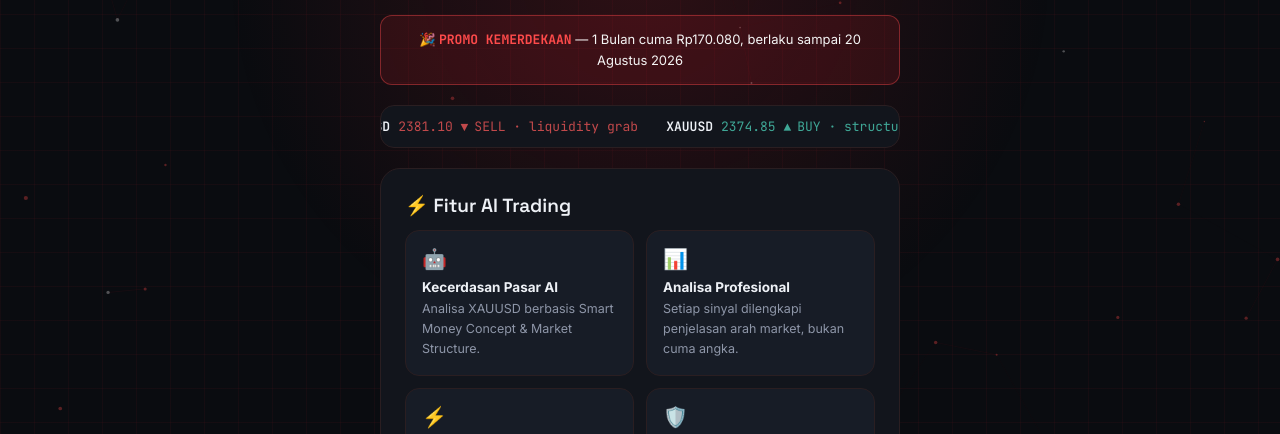
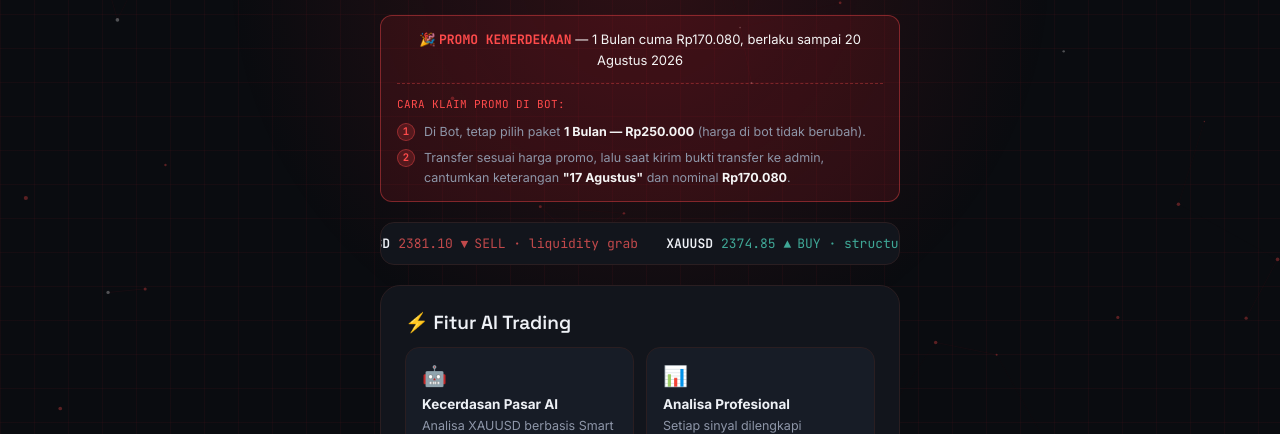
Before and after one commit to yuriandiarma15-lang/signalAIXAU, a website: page public/index.html in a window 1280 px wide. Shown: the part 326-760 px from the top of the page. Drawn offline with Linux system fonts and the light colour scheme.

Commit message:
Update index.html

```diff
--- a/public/index.html
+++ b/public/index.html
@@ -194,6 +194,44 @@
     line-height:1.6;
   }
   .promo-strip strong{ color:var(--gold-bright); font-family:var(--font-mono); }
+  .promo-howto{
+    margin-top:12px;
+    padding-top:12px;
+    border-top:1px dashed rgba(255,75,75,.35);
+    text-align:left;
+  }
+  .promo-howto-title{
+    font-family:var(--font-mono);
+    font-size:11px;
+    letter-spacing:.4px;
+    text-transform:uppercase;
+    color:var(--gold-bright);
+    margin-bottom:8px;
+  }
+  .promo-howto-step{
+    display:flex;
+    align-items:flex-start;
+    gap:9px;
+    font-size:12.5px;
+    line-height:1.6;
+    color:var(--text-muted);
+    margin-bottom:6px;
+  }
+  .promo-howto-step:last-child{ margin-bottom:0; }
+  .promo-howto-step b{ color:var(--putih); font-weight:700; }
+  .howto-num{
+    flex:0 0 auto;
+    width:18px; height:18px;
+    border-radius:50%;
+    background:rgba(255,75,75,.18);
+    border:1px solid rgba(255,75,75,.4);
+    color:var(--gold-bright);
+    font-family:var(--font-mono);
+    font-size:10.5px;
+    font-weight:700;
+    display:flex; align-items:center; justify-content:center;
+    margin-top:1px;
+  }
 
   .ticker-wrap{
     margin-top:20px;
@@ -524,6 +562,11 @@
 
     <div class="promo-strip" id="promoStrip">
       🎉 <strong id="promoStripStrong">PROMO KEMERDEKAAN</strong> — <span id="promoStripText">1 Bulan cuma Rp170.080, berlaku sampai 20 Agustus 2026</span>
+      <div class="promo-howto">
+        <div class="promo-howto-title" id="howtoTitle">Cara klaim promo di Bot:</div>
+        <div class="promo-howto-step"><span class="howto-num">1</span><span id="howtoStep1">Di Bot, tetap pilih paket <b>1 Bulan — Rp250.000</b> (harga di bot tidak berubah).</span></div>
+        <div class="promo-howto-step"><span class="howto-num">2</span><span id="howtoStep2">Transfer sesuai harga promo, lalu saat kirim bukti transfer ke admin, cantumkan keterangan <b>"17 Agustus"</b> dan nominal <b>Rp170.080</b>.</span></div>
+      </div>
     </div>
 
     <div class="ticker-wrap">
@@ -787,6 +830,9 @@ const i18n = {
   promoStripStrong:{ id: "PROMO KEMERDEKAAN", en: "INDEPENDENCE DAY PROMO", zh: "独立日促销" },
   promoStripText:  { id: "1 Bulan cuma Rp170.080, berlaku sampai 20 Agustus 2026", en: "1 Month only Rp170,080, valid until August 20, 2026", zh: "1个月仅需Rp170,080，有效期至2026年8月20日" },
   promoNote:       { id: "🎉 Promo berlaku sampai 20 Agustus 2026", en: "🎉 Promo valid until August 20, 2026", zh: "🎉 促销有效期至2026年8月20日" },
+  howtoTitle:      { id: "Cara klaim promo di Bot:", en: "How to claim the promo in the Bot:", zh: "在 Bot 中领取促销的方法：" },
+  howtoStep1:      { id: 'Di Bot, tetap pilih paket <b>1 Bulan — Rp250.000</b> (harga di bot tidak berubah).', en: 'In the Bot, still select the <b>1 Month — Rp250,000</b> package (the bot price stays the same).', zh: '在 Bot 中，仍然选择 <b>1个月 — Rp250,000</b> 套餐（Bot 内价格不变）。' },
+  howtoStep2:      { id: 'Transfer sesuai harga promo, lalu saat kirim bukti transfer ke admin, cantumkan keterangan <b>"17 Agustus"</b> dan nominal <b>Rp170.080</b>.', en: 'Transfer the promo amount, then when sending proof of transfer to admin, include the note <b>"17 Agustus"</b> and amount <b>Rp170,080</b>.', zh: '按促销金额转账，发送转账凭证给管理员时，请注明 <b>"17 Agustus"</b> 并填写金额 <b>Rp170,080</b>。' },
 
   featuresTitle:   { id: "⚡ Fitur AI Trading", en: "⚡ AI Trading Features", zh: "⚡ AI 交易功能" },
   feat1Title:      { id: "Kecerdasan Pasar AI", en: "AI Market Intelligence", zh: "AI 市场智能" },
@@ -846,10 +892,15 @@ function setLang(lang){
   document.getElementById("heroTitle").innerHTML = hero.title;
   document.getElementById("heroSubtitle").textContent = hero.subtitle;
 
+  const HTML_FIELDS = ["howtoStep1", "howtoStep2"];
   Object.keys(i18n).forEach(id=>{
     const el = document.getElementById(id);
     if(!el) return;
-    el.textContent = i18n[id][lang];
+    if(HTML_FIELDS.includes(id)){
+      el.innerHTML = i18n[id][lang];
+    } else {
+      el.textContent = i18n[id][lang];
+    }
   });
 
   document.querySelectorAll("#langToggle button").forEach(b=>{
```
